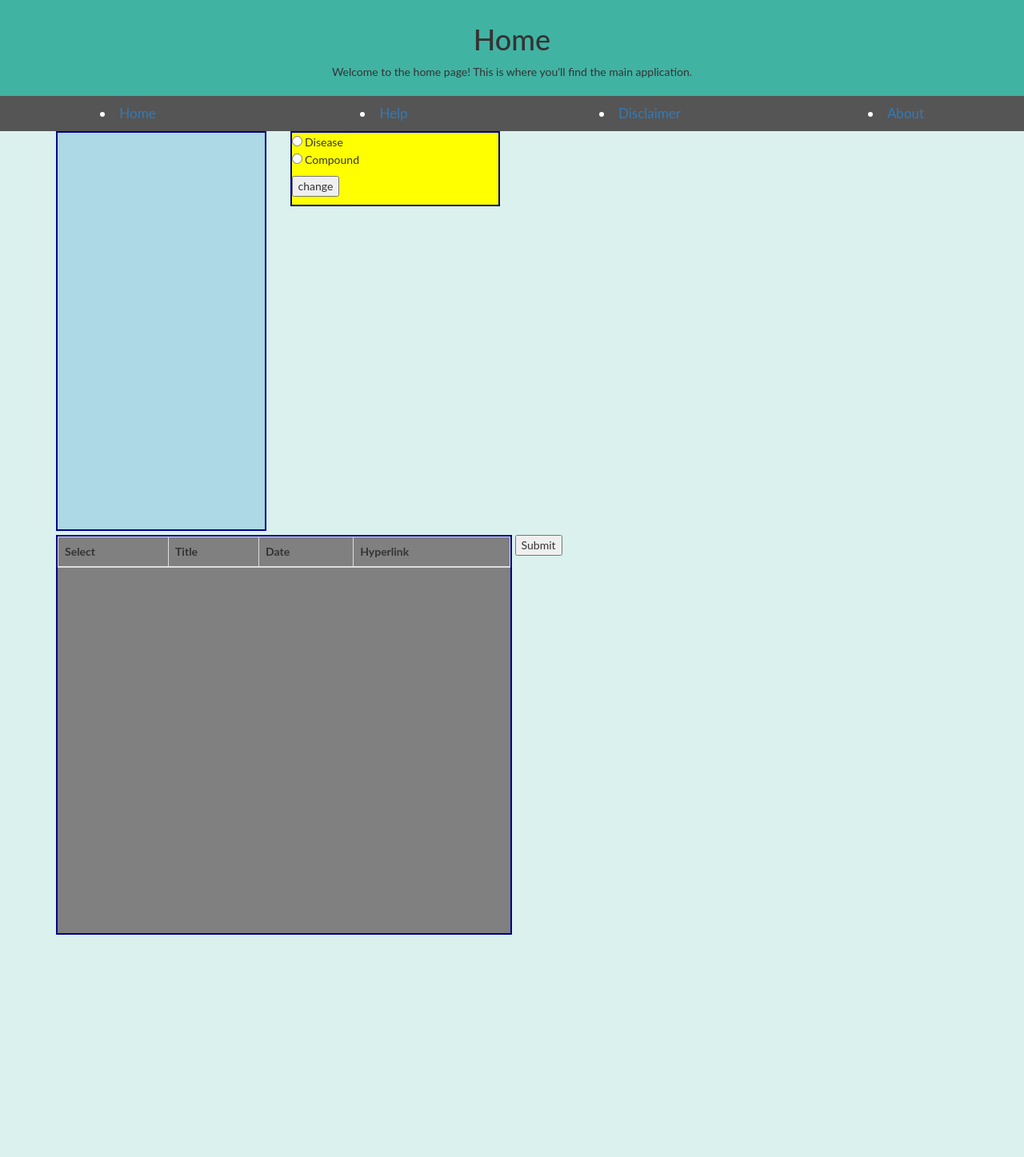
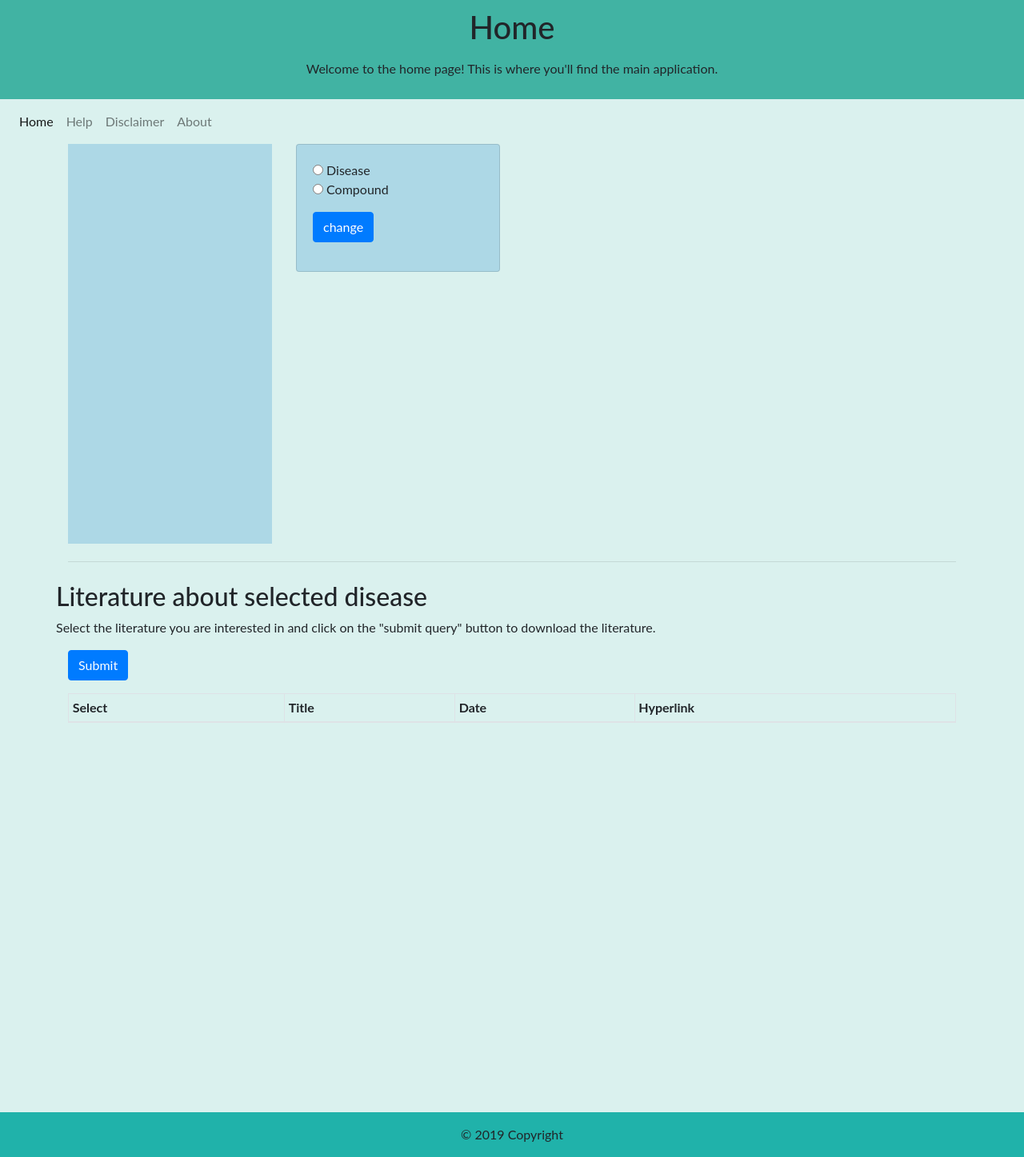
Before and after one commit to ArielKomen/Course8Applicatie-, a Flask app: template templates/webpage.html in a window 1280 px wide. Shown: the whole page at 80% size. Before the commit the page ends 1169 px from the top, so only its background shows below. Run offline with Flask 2, Linux system fonts and the light colour scheme; the template is opened without the code that fills it, so the values that code supplies are empty; some libraries are stand-ins or nearby versions.

Commit message:
code opgefrist en verbeterd

```diff
--- a/app.py
+++ b/app.py
@@ -1,9 +1,13 @@
 from flask import Flask, render_template, request, jsonify
 from option import Option
 from Article_class import Article
-#globaal een object aanmaken om de optie van de gebruiker te onthouden van de
-optie = Option(True, "https://gist.githubusercontent.com/ArielKomen/99076738a5a169cfeab5f9d2f27c0a13/raw/07d3cc77be38647c0048e1ef9c2ab695e7fc5c16/data_bittergourd_compound_disease.json", "")
-#optie = option.set_boolean(False)
+import urllib.request, json
+
+# globaal een object aanmaken om de optie van de gebruiker te onthouden van de
+optie = Option(True,
+               "https://gist.githubusercontent.com/ArielKomen/99076738a5a169cfeab5f9d2f27c0a13/raw/07d3cc77be38647c0048e1ef9c2ab695e7fc5c16/data_bittergourd_compound_disease.json",
+               "")
+# optie = option.set_boolean(False)
 
 """
 code voor bittergourd_disease_compound
@@ -16,55 +20,52 @@ https://gist.githubusercontent.com/ArielKomen/99076738a5a169cfeab5f9d2f27c0a13/r
 
 app = Flask(__name__)
 
+
 @app.route('/webpage.html', methods=['GET'])
 def webpage_html():
     article_list = article_maker()
     # maakt een lijst van article objecten
     table_input = getTextData(article_list)
 
-    combinatie_lijst = maak_combinatie_lijst(optie)
-    html_lijst = zooi(combinatie_lijst)
+    html_lijst = make_combinatie_lijst()
     return render_template('webpage.html', input=html_lijst, input_b=table_input, data_url=optie.get_data_url())
 
 
-@app.route('/Help.html',methods=['GET'])
+@app.route('/Help.html', methods=['GET'])
 def help_html():
     return render_template('Help.html')
 
 
-@app.route('/Disclaimer.html',methods=['GET'])
+@app.route('/Disclaimer.html', methods=['GET'])
 def disc_html():
     return render_template('Disclaimer.html')
 
 
-@app.route('/About.html',methods=['GET'])
+@app.route('/About.html', methods=['GET'])
 def about_html():
     return render_template('About.html')
 
 
-
-@app.route('/output', methods = ['POST','GET'])
+@app.route('/output', methods=['POST', 'GET'])
 def output():
     if request.method == 'GET':
         combination_name = request.args['combination_name']
         combination_value = request.args['combination_value']
-        #print(combination_name, combination_value)
+        # print(combination_name, combination_value)
         optie.set_combination_name(combination_name)
 
         article_list = article_maker()
         # maakt een lijst van article objecten
         table_input = getTextData(article_list)
 
-        combinatie_lijst = maak_combinatie_lijst(optie)
-        html_lijst = zooi(combinatie_lijst)
+        html_lijst = make_combinatie_lijst()
         return render_template('webpage.html', input=html_lijst, input_b=table_input, data_url=optie.get_data_url())
+
 
 @app.route('/export', methods=['GET'])
 def export():
     if request.method == 'GET':
-
-        combinatie_lijst = maak_combinatie_lijst(optie)
-        html_lijst = zooi(combinatie_lijst)
+        html_lijst = make_combinatie_lijst()
 
         article_list = article_maker()
         # maakt een lijst van article objecten
@@ -80,138 +81,92 @@ def export():
 def main():
     if request.method == 'POST':
 
-        #een lijst van compounds is true
-        #een lijst van diseases is false
+        # een lijst van compounds is true
+        # een lijst van diseases is false
         user_answer = request.form['options']
         if user_answer == "Compound":
             optie.set_boolean(True)
-            optie.set_data_url("https://gist.githubusercontent.com/ArielKomen/99076738a5a169cfeab5f9d2f27c0a13/raw/07d3cc77be38647c0048e1ef9c2ab695e7fc5c16/data_bittergourd_compound_disease.json")
+            optie.set_data_url(
+                "https://gist.githubusercontent.com/ArielKomen/99076738a5a169cfeab5f9d2f27c0a13/raw/07d3cc77be38647c0048e1ef9c2ab695e7fc5c16/data_bittergourd_compound_disease.json")
         else:
             optie.set_boolean(False)
-            optie.set_data_url("https://gist.githubusercontent.com/ArielKomen/c35cdb735fa770542cd6494c2fdc179e/raw/89135f903086768c9f2e3e0bfb7ec23f28af55ab/data_bittergourd_disease_compound.json")
-        #print(user_answer)
+            optie.set_data_url(
+                "https://gist.githubusercontent.com/ArielKomen/c35cdb735fa770542cd6494c2fdc179e/raw/89135f903086768c9f2e3e0bfb7ec23f28af55ab/data_bittergourd_disease_compound.json")
+        # print(user_answer)
         print(optie.get_boolean())
         article_list = article_maker()
         # maakt een lijst van article objecten
         table_input = getTextData(article_list)
 
-        combinatie_lijst = maak_combinatie_lijst(optie)
-        html_lijst = zooi(combinatie_lijst)
+        # combinatie_lijst = maak_combinatie_lijst(optie)
+        # html_lijst = zooi(combinatie_lijst)
+        html_lijst = make_combinatie_lijst()
         return render_template('webpage.html', input=html_lijst, input_b=table_input, data_url=optie.get_data_url())
     if request.method == 'GET':
         article_list = article_maker()
         # maakt een lijst van article objecten
         table_input = getTextData(article_list)
 
-        combinatie_lijst = maak_combinatie_lijst(optie)
-        html_lijst = zooi(combinatie_lijst)
+        # combinatie_lijst = maak_combinatie_lijst(optie)
+        # html_lijst = zooi(combinatie_lijst)
+        html_lijst = make_combinatie_lijst()
         return render_template('webpage.html', input=html_lijst, input_b=table_input, data_url=optie.get_data_url())
 
-def maak_combinatie_lijst(optie):
-    compound_data = "data/compound lijst"
-    ziekte_data = "data/ziekte lijst"
 
+# returns a list of compounds with diseases as sublists OR a list of diseases with compounds as sublists
+def json_inlezen():
+    url = optie.get_data_url()
+    with urllib.request.urlopen(url) as url:
+        data = json.loads(url.read().decode())
+    return data["children"]
 
-    if optie.get_boolean() == False:
-        combinatie_lijst = make_compound_ziekte_combinatie_lijst(compound_data, ziekte_data)
-    else:
-        combinatie_lijst = make_ziekte_compound_combinatie_lijst(compound_data, ziekte_data)
+# returns a list with html tags with compounds and disease or with diseases and compounds
+def make_combinatie_lijst():
+    data = json_inlezen()
+    html_lijst = []
+    compound_id = 0
+    disease_id = 0
 
-    return combinatie_lijst
-
-def make_compound_ziekte_combinatie_lijst(compound_data, ziekte_data):
-    # in deze functie er voor zorgen dat er een combinatielijst gemaakt wordt tussen ziekte en compound
-    combinatie_lijst = []
-    combinatie_dict = {}
-    ziekte_lijst = make_ziekte_lijst(ziekte_data)
-    compound_lijst = make_compound_lijst(compound_data)
-
-    for ziekte in ziekte_lijst[0:]:
-        combinatie_dict[ziekte] = compound_lijst[0:]
-        combinatie_lijst.append(combinatie_dict)
-        combinatie_dict = {}
-
-    return combinatie_lijst
-
-def make_ziekte_compound_combinatie_lijst(compound_data, ziekte_data):
-    # in deze functie er voor zorgen dat er een combinatielijst gemaakt wordt tussen compound en ziekte
-    combinatie_lijst = []
-    combinatie_dict = {}
-    ziekte_lijst = make_ziekte_lijst(ziekte_data)
-    compound_lijst = make_compound_lijst(compound_data)
-    for compound in compound_lijst[0:]:
-        combinatie_dict[compound] = ziekte_lijst[0:]
-        combinatie_lijst.append(combinatie_dict)
-        combinatie_dict = {}
-
-    return combinatie_lijst
-
-def make_ziekte_lijst(ziekte_data):
-    ziekte_lijst = []
-    for regel in open(ziekte_data):
-        regel = regel.strip()
-        if regel != "":
-            ziekte_lijst.append(regel)
-
-    return ziekte_lijst
-
-def make_compound_lijst(compound_data):
-    compound_lijst = []
-    for regel in open(compound_data):
-        regel = regel.strip()
-        if regel != "":
-            compound_lijst.append(regel)
-
-    return compound_lijst
-
-def zooi(combinatie_lijst):
-    html_lijst = []
-    opteller = 0
-    speciale_opteller = 0
-
-    # html_lijst.append('<ul>')
     html_lijst.append('<div class="btn-group-vertical">')
-    for item in combinatie_lijst:
-
-        html_lijst.append('<button class="btn btn-primary" type="button" data-toggle="collapse" data-target="#Flask_applicatie_'+str(opteller)+ '" aria-expanded="false" aria-controls="Flask_applicatie">' + list(item.items())[0][0] + "</button>")
-        html_lijst.append('<div class ="collapse" id="Flask_applicatie_'+str(opteller)+'">')
+    for compound in data:
+        compound_naam = compound["name"]
+        html_lijst.append(
+            '<button class="btn btn-primary" type="button" data-toggle="collapse" aria-expanded="false" data-target="#Flask_applicatie_' + str(
+                compound_id) + '" aria-controls="Flask_applicatie">' + compound_naam + "</button>")
+        html_lijst.append('<div class ="collapse" id="Flask_applicatie_' + str(compound_id) + '">')
 
         html_lijst.append('<div class="card card-body">')
-        html_lijst.append('<div class="btn-group-vertical">')
-        for lijst in item.values():
-            for woord in lijst:
-                #<form action="/input_a" method="POST">
-                #html_lijst.append('<input type="submit" name="output" value="output_'+str(speciale_opteller)+'" >')
-                #html_lijst.append('<input type="button" name="ouput_'+str(speciale_opteller)+'" >')
-                html_lijst.append('<form action="/output" method="GET">')
-                #html_lijst.append('<input type="text" name="'+list(item.items())[0][0]+'_'+woord+' value='+str(speciale_opteller)+'">')
-                html_lijst.append('<div class="hidden">')
-                aapje = list(item.items())[0][0]+'_'+woord
-                html_lijst.append('<input type="text" name="combination_name" value="' + aapje + '">')
-                nootje = str(speciale_opteller)
-                html_lijst.append('<input type="text" name="combination_value" value="' + nootje + '">')
-                html_lijst.append('</div>')
-                html_lijst.append('<button type="submit" class="btn btn-secondary" value="'+list(item.items())[0][0]+'_'+woord+'">'+woord+'</button>')
-                html_lijst.append('</form>')
-                #html_lijst.append(woord)
-                #html_lijst.append('</li>')
-                speciale_opteller += 1
-        speciale_opteller = 0
+        html_lijst.append('<div class="btn-group-vertical" style="width: 100%">')
+        for disease in compound["children"]:
+            html_lijst.append('<form action="/output" method="GET">')
+            naam = disease["name"]
+            grootte = disease["size"]
+            html_lijst.append('<div class="d-none">')
+            html_lijst.append('<input type="text" name="combination_name" value="' + naam + '">')
+            html_lijst.append('<input type="text" name="combination_value" value="' + str(disease_id) + '">')
+
+            html_lijst.append('</div>')
+            html_lijst.append(
+                '<button type="submit" class="btn btn-secondary" value="' + compound_naam + "_" + naam + '">' + naam + " (" + str(
+                    grootte) + ")" + '</button> ')
+            html_lijst.append('</form>')
+            disease_id += 1
+        disease_id = 0
         html_lijst.append('</div>')
         html_lijst.append('</div>')
         html_lijst.append('</div>')
-        opteller += 1
+        compound_id += 1
     html_lijst.append('</div>')
-    #for item in html_lijst:
-        #print(item)
+
     return html_lijst
 
 def article_maker():
     article_list = []
     if optie.get_combination_name() == "":
-        with open("/home/cole/Documents/course_8/weektaken/flask_applicatie/data/export bitter gourd en ziektes") as bittergourd_disease:
+        with open(
+                "/home/cole/Documents/course_8/weektaken/flask_applicatie/data/export bitter gourd en ziektes") as bittergourd_disease:
             for line in bittergourd_disease:
-                #ervoor zorgen dat de ziekte en andere dingen worden opgeslagen in de article class.
+                # ervoor zorgen dat de ziekte en andere dingen worden opgeslagen in de article class.
                 splitline = line.rstrip("\n").split(";")
                 disease = splitline[3].replace("\"", "").split("AND")
                 disease = disease[0][:-1] + "_" + disease[1][1:]
@@ -220,7 +175,8 @@ def article_maker():
                 article_list.append(Article(splitline[4], splitline[1], splitline[0], lijst[0], lijst[1]))
     else:
         print(optie.get_combination_name())
-        with open("/home/cole/Documents/course_8/weektaken/textmining applicatie/data/export ziektes en compounds") as bittergourd_disease:
+        with open(
+                "/home/cole/Documents/course_8/weektaken/textmining applicatie/data/export ziektes en compounds") as bittergourd_disease:
             for line in bittergourd_disease:
                 splitline = line.rstrip("\n").split(";")
                 disease = splitline[3].replace("\"", "").split("AND")
@@ -231,15 +187,15 @@ def article_maker():
                     disease = disease[0][:-1] + "_" + disease[1][1:]
                 else:
                     disease = disease[1][1:] + "_" + disease[0][:-1]
-                #alles dat de goede naam heeft zetten in de article lijst om  te laten zien.
+                # alles dat de goede naam heeft zetten in de article lijst om  te laten zien.
 
-
-                #lijst[1] zijn de compounds en lijst[0] de ziektes
+                # lijst[1] zijn de compounds en lijst[0] de ziektes
                 if disease == optie.get_combination_name():
                     lijst = disease.split("_")
                     article_list.append(Article(splitline[4], splitline[1], splitline[0], lijst[0], lijst[1]))
 
     return article_list
+
 
 def getTextData(article_list):
     data_list = []
@@ -253,9 +209,8 @@ def getTextData(article_list):
         data_sublist.append(date)
         data_sublist.append(hyperlink)
         data_list.append(data_sublist)
-    #print(data_list)
+    # print(data_list)
     return data_list
-
 
 
 if __name__ == '__main__':
--- a/static/sunburst.js
+++ b/static/sunburst.js
@@ -91,7 +91,7 @@ var ru = (function ($, ru) {
                 svg = d3.select('#visualisatie').append('svg')
                     .style('width', '100%')
                     .style('height', '100vh')
-                    .attr('viewBox', `${width/2} ${-height / 2} ${width} ${height}`)
+                    .attr('viewBox', `${-width/2} ${-height / 2} ${width} ${height}`)
                     .on('click', () => ru.ariel.focusOn()); // Reset zoom on canvas click
 
                 var visualisatie_url = document.getElementById('visualisatie_data').innerHTML;
--- a/templates/webpage.html
+++ b/templates/webpage.html
@@ -5,11 +5,17 @@
 
     <!--     <link rel="stylesheet" href="{{ url_for('static', filename='css/main.css') }}">-->
     <!-- Latest compiled and minified CSS -->
-    <link rel="stylesheet" href="https://maxcdn.bootstrapcdn.com/bootstrap/3.4.0/css/bootstrap.min.css">
+    <link rel="stylesheet" href="https://maxcdn.bootstrapcdn.com/bootstrap/4.0.0/css/bootstrap.min.css"
+          integrity="sha384-Gn5384xqQ1aoWXA+058RXPxPg6fy4IWvTNh0E263XmFcJlSAwiGgFAW/dAiS6JXm" crossorigin="anonymous">
     <!-- jQuery library -->
     <script src="https://ajax.googleapis.com/ajax/libs/jquery/3.4.0/jquery.min.js"></script>
     <!-- Latest compiled JavaScript -->
-    <script src="https://maxcdn.bootstrapcdn.com/bootstrap/3.4.0/js/bootstrap.min.js"></script>
+    <script src="https://cdnjs.cloudflare.com/ajax/libs/popper.js/1.12.9/umd/popper.min.js"
+            integrity="sha384-ApNbgh9B+Y1QKtv3Rn7W3mgPxhU9K/ScQsAP7hUibX39j7fakFPskvXusvfa0b4Q"
+            crossorigin="anonymous"></script>
+    <script src="https://maxcdn.bootstrapcdn.com/bootstrap/4.0.0/js/bootstrap.min.js"
+            integrity="sha384-JZR6Spejh4U02d8jOt6vLEHfe/JQGiRRSQQxSfFWpi1MquVdAyjUar5+76PVCmYl"
+            crossorigin="anonymous"></script>
 
     <script src='https://d3js.org/d3.v4.min.js'></script>
 
@@ -23,15 +29,23 @@
 <body>
 
 <div id="Home" class="upperbar">
-  <h1><div style="text-align: center;">Home</div></h1>
-  <p><div style="text-align: center;">Welcome to the home page! This is where you'll find the main application.</div></p>
+    <h1>
+        <div style="text-align: center;">Home</div>
+    </h1>
+    <p>
+    <div style="text-align: center;">Welcome to the home page! This is where you'll find the main application.</div>
+    </p>
 </div>
-<div id="buttonbar">
-    <button class="tablink" id="defaultOpen"><li><a href="webpage.html"><span>Home</span></a></li></button>
-    <button class="tablink" ><li><a href="Help.html"><span>Help</span></a></li></button>
-    <button class="tablink" ><li><a href="Disclaimer.html"><span>Disclaimer</span></a></li></button>
-    <button class="tablink" ><li><a href="About.html"><span>About</span></a></li></button>
+<nav class="navbar navbar-expand-lg navbar-light primary-color">
+    <div id="buttonbar" class="collapse navbar-collapse">
+        <ul class="navbar-nav mr-auto">
+            <li class="nav-item active"><a class="nav-link" href="webpage.html"><span>Home</span></a></li>
+            <li class="nav-item"><a class="nav-link" href="Help.html"><span>Help</span></a></li>
+            <li class="nav-item"><a class="nav-link" href="Disclaimer.html"><span>Disclaimer</span></a></li>
+            <li class="nav-item"><a class="nav-link" href="About.html"><span>About</span></a></li>
+        </ul>
     </div>
+</nav>
 <!--in de Home pagina willen we heel veel dingen gaan doen. De uitklabare  tabel,
 een paar radiobuttons om te laten weten of er ziektes of compounds gevisualiseerd moeten worden,
 een sunburst diagram(verkrijgen vanuit D3(data driven documents)) en
@@ -52,7 +66,8 @@
         <div class="col-md-3">
 
             <!--d2 tabel -->
-            <div style=" width:100%; min-height: 500px; background-color:lightblue; display:inline-block; border:2px solid darkblue">
+            <div class="container"
+                 style="width:100%; min-height: 500px; background-color:lightblue; display:inline-block;">
                 {% for regel in input %}
                     {{ regel|safe }}
                     <!--de |safe in regel zorgt ervoor dat alles met een <b></b> bold wordt, ik weet niet hoe maar het werkt -->
@@ -61,38 +76,56 @@
         </div>
         <div class="col-md-3">
             <!--radiobutton code --->
-            <div style=" width:100%; min-height: 50px; background-color:yellow; display:inline-block; vertical-align:top; border:2px solid darkblue">
+            <div class="card"
+                 style="width:100%; min-height: 50px; background-color:lightblue; display:inline-block; vertical-align:top;">
+                <div class="card-body">
                     <form action="/" method="post">
                         <p>
                             <input type="radio" name="options" id="Disease" value="Disease"> Disease <br>
                             <input type="radio" name="options" id="Compound" value="Compound"> Compound <br>
                         </p>
-<p><input type=submit value=change></p>
+                        <p><input class="btn btn-primary" type=submit value=change></p>
                     </form>
+                </div>
             </div>
         </div>
         <div class="col-md-6">
             <div id="visualisatie" style="height:500px; width:100%;">
                 <!--plek waar het script staat -->
             </div>
-            <div class="hidden" id="visualisatie_data">
+            <div class="d-none" id="visualisatie_data">
                 {{ data_url }}
             </div>
             <!-- <script src ="//d3js.org.d3.v4.min.js"> </script>
             <script src="/static/js/voorbeeld.js" type="text/javascript"></script> -->
         </div>
     </div>
+    <hr/>
+    <div class="row mt-4">
+        <h2 class="text-center">Literature about selected disease</h2>
     <div class="row">
         <div class="col-md-12">
+            <p>Select the literature you are interested in and click on the "submit query" button to download the literature.</p>
+        </div>
+    </div>
+        <div class="col-md-12 mb-4">
             <form action="/export" method="GET">
-	<div class="table-wrapper-scroll-y my-custom-scrollbar" style=" width:50%; min-height: 100px; background-color:gray; display:inline-block; vertical-align:top; border:2px solid darkblue">
-		<table border=1 class="table table-striped table-bordered table-sm" cellspacing="0" width="100%">
-		    <thead><tr>
+                <div class="row">
+                    <div class="col-md-3">
+                        <input class="btn btn-primary mb-3" type='submit' name="Send"/>
+                    </div>
+                </div>
+                <div class="table-wrapper-scroll-y my-custom-scrollbar"
+                     style="width:100%; min-height: 100px; display:inline-block; vertical-align:top;">
+                    <table class="table table-striped table-bordered table-sm">
+                        <thead>
+                        <tr>
                             <th class="th-sm">Select</th>
                             <th class="th-sm">Title</th>
                             <th class="th-sm">Date</th>
                             <th class="th-sm">Hyperlink</th>
-		    </tr></thead>
+                        </tr>
+                        </thead>
                         <tbody>
                         {% for sublijst in input_b %}
                             <tr>
@@ -107,14 +140,17 @@
 
                     </table>
                 </div>
-	<input type='submit' name="Send"/>
             </form>
         </div>
     </div>
 </div>
 
-
-
+<footer class="page-footer font-small" style="background-color: lightseagreen">
+    <!-- Copyright -->
+    <div class="footer-copyright text-center py-3">© 2019 Copyright
+    </div>
+    <!-- Copyright -->
+</footer>
 
 </body>
 </html>
```
Lines whose indentation alone changed are shown as unchanged.
